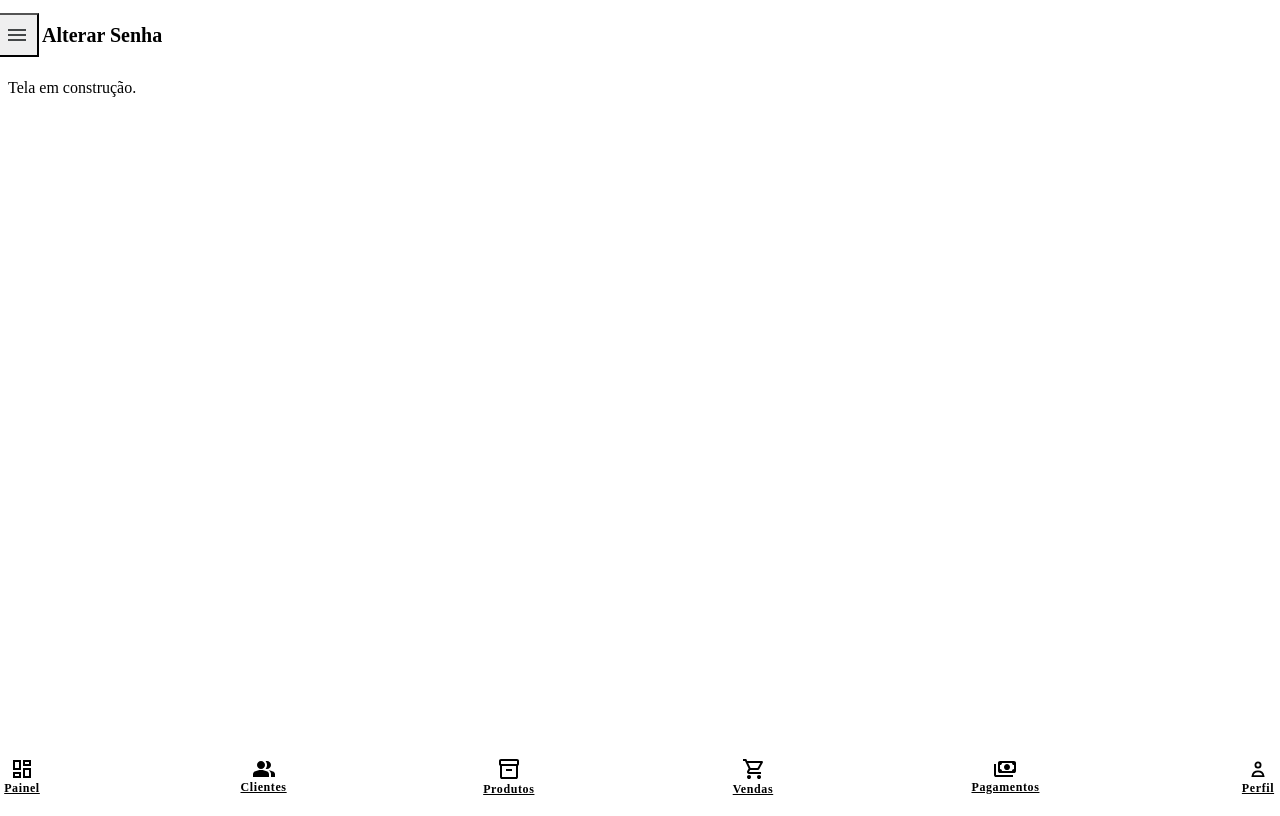
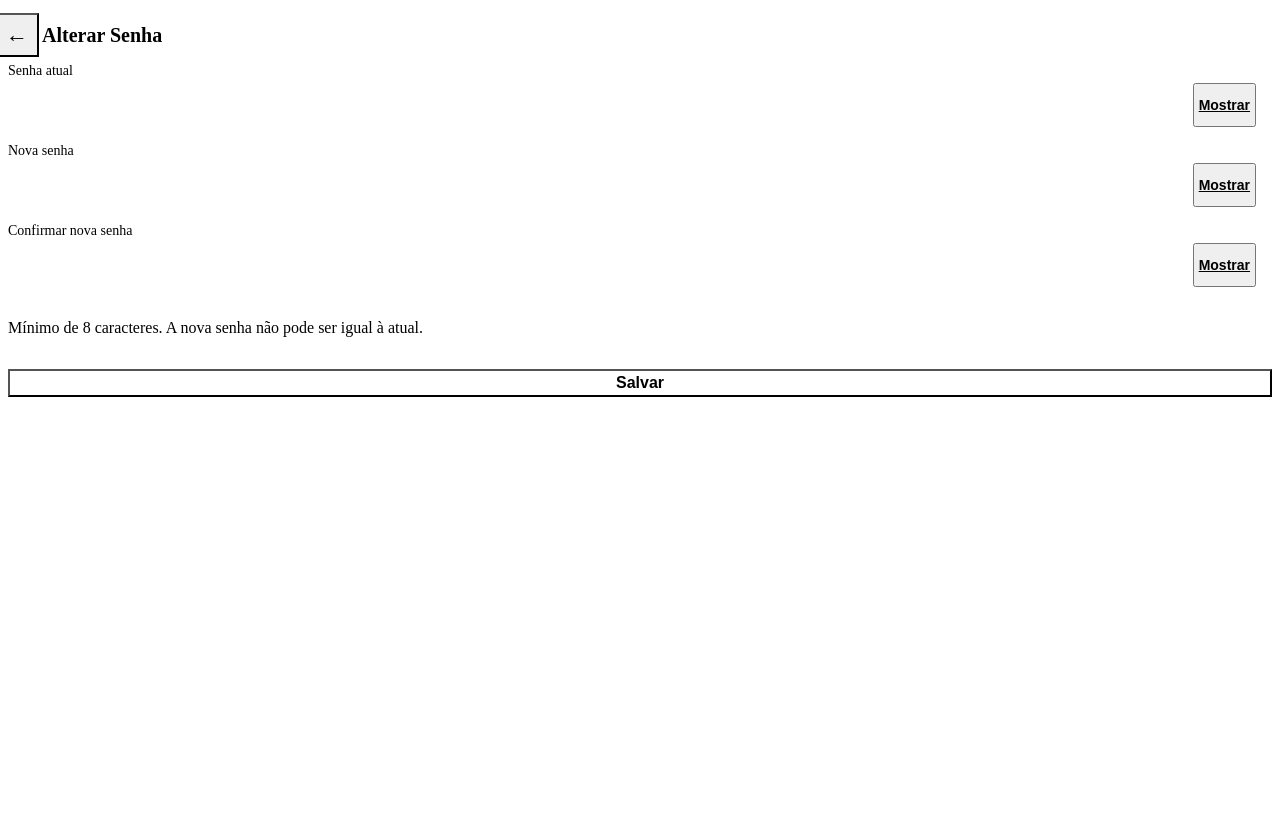
Before and after one commit to Projeto-de-PI-Extensao-G4/Frontend, a React (Vite) app: page /perfil/senha in a window 1280 px wide. Built offline with nearby package versions, Linux system fonts and the light colour scheme; the HTML template or start-up script is replaced by a standard one.

Commit message:
feat: tela Alterar Senha

```diff
--- a/src/pages/AlterarSenha/AlterarSenha.jsx
+++ b/src/pages/AlterarSenha/AlterarSenha.jsx
@@ -1,5 +1,88 @@
-import EmConstrucao from '../../components/EmConstrucao';
+import { useState } from 'react';
+import { useNavigate } from 'react-router-dom';
+import AppLayout from '../../components/AppLayout';
+import Campo from '../../components/Campo';
+import Botao from '../../components/Botao';
+import styles from './AlterarSenha.module.css';
+
+function CampoSenha({ rotulo, id, valor, onChange, erro, autoComplete }) {
+  const [visivel, setVisivel] = useState(false);
+  return (
+    <Campo
+      rotulo={rotulo}
+      id={id}
+      erro={erro}
+    >
+      <input
+        id={id}
+        type={visivel ? 'text' : 'password'}
+        autoComplete={autoComplete}
+        autoCapitalize="none"
+        spellCheck={false}
+        value={valor}
+        onChange={(e) => onChange(e.target.value)}
+      />
+      <button
+        type="button"
+        className={styles.mostrar}
+        aria-pressed={visivel}
+        aria-label={`${visivel ? 'Ocultar' : 'Mostrar'} ${rotulo.toLowerCase()}`}
+        onClick={() => setVisivel((v) => !v)}
+      >
+        {visivel ? 'Ocultar' : 'Mostrar'}
+      </button>
+    </Campo>
+  );
+}
 
 export default function AlterarSenha() {
-  return <EmConstrucao titulo="Alterar Senha" />;
+  const navigate = useNavigate();
+  const [atual, setAtual] = useState('');
+  const [nova, setNova] = useState('');
+  const [confirmacao, setConfirmacao] = useState('');
+  const [erros, setErros] = useState({});
+
+  const salvar = (e) => {
+    e.preventDefault();
+    const novos = {};
+    if (!atual) novos.atual = 'Informe a senha atual.';
+    if (nova.length < 8) novos.nova = 'A nova senha precisa ter no mínimo 8 caracteres.';
+    else if (nova === atual) novos.nova = 'A nova senha não pode ser igual à atual.';
+    if (confirmacao !== nova) novos.confirmacao = 'A confirmação não é igual à nova senha.';
+    setErros(novos);
+    if (Object.keys(novos).length === 0) navigate('/perfil');
+  };
+
+  return (
+    <AppLayout cabecalho={{ titulo: 'Alterar Senha', esquerda: 'voltar' }} semBarra>
+      <form className={styles.formulario} onSubmit={salvar} noValidate>
+        <CampoSenha
+          rotulo="Senha atual"
+          id="senha-atual"
+          autoComplete="current-password"
+          valor={atual}
+          onChange={setAtual}
+          erro={erros.atual}
+        />
+        <CampoSenha
+          rotulo="Nova senha"
+          id="senha-nova"
+          autoComplete="new-password"
+          valor={nova}
+          onChange={setNova}
+          erro={erros.nova}
+        />
+        <CampoSenha
+          rotulo="Confirmar nova senha"
+          id="senha-confirmacao"
+          autoComplete="new-password"
+          valor={confirmacao}
+          onChange={setConfirmacao}
+          erro={erros.confirmacao}
+        />
+        <p className="texto-apoio">Mínimo de 8 caracteres. A nova senha não pode ser igual à atual.</p>
+        <Botao type="submit">Salvar</Botao>
+      </form>
+    </AppLayout>
+  );
 }
--- /dev/null
+++ b/src/pages/AlterarSenha/AlterarSenha.module.css
@@ -0,0 +1,17 @@
+.formulario {
+  display: flex;
+  flex-direction: column;
+  gap: 16px;
+}
+
+/* Alvo de toque de 44px sem aumentar a caixa de 48px do campo. */
+.mostrar {
+  flex-shrink: 0;
+  min-width: 44px;
+  min-height: 44px;
+  padding: 0 4px;
+  font-size: 14px;
+  font-weight: 700;
+  color: var(--cor-preto);
+  text-decoration: underline;
+}
```
